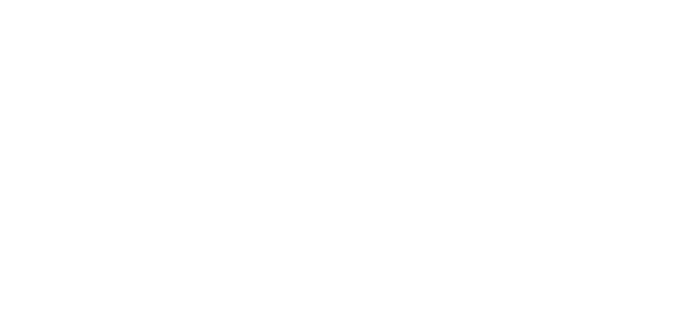
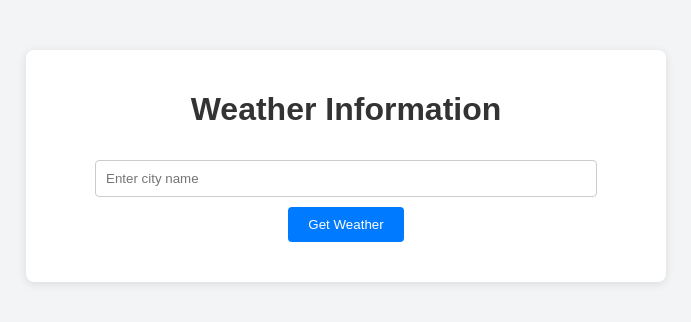
Before and after one commit to Hari-42/weather_app, a plain HTML site: page index.html in a window 1280 px wide. Shown: the whole page, without its empty margins (294-985 px from the left). Drawn offline with Linux system fonts and the light colour scheme.

Commit message:
html and css

```diff
--- a/index.html
+++ b/index.html
@@ -1,26 +1,19 @@
 <!DOCTYPE html>
-<html lang="de-CH">
+<html lang="en">
 <head>
     <meta charset="UTF-8">
-    <title>Title</title>
+    <meta name="viewport" content="width=device-width, initial-scale=1.0">
+    <title>Weather Information</title>
+    <link rel="stylesheet" href="styles.css">
 </head>
+<body>
+<div class="container">
+    <h1>Weather Information</h1>
+    <input type="text" id="cityInput" placeholder="Enter city name">
+    <button onclick="getWeather()">Get Weather</button>
+    <div class="result" id="result"></div>
+</div>
 
-<body>
-<header>
-    <nav>
-    </nav>
-</header>
-
-<main>
-    <article>
-        <section>
-        </section>
-        <section>
-        </section>
-    </article>
-</main>
-
-<footer>
-</footer>
+<script src="script.js"></script>
 </body>
 </html>
--- a/styles.css
+++ b/styles.css
@@ -0,0 +1,39 @@
+body {
+    font-family: Arial, sans-serif;
+    margin: 0;
+    padding: 0;
+    text-align: center;
+    background-color: #f3f4f6;
+}
+.container {
+    max-width: 600px;
+    margin: 50px auto;
+    padding: 20px;
+    background: white;
+    border-radius: 8px;
+    box-shadow: 0 2px 10px rgba(0, 0, 0, 0.1);
+}
+h1 {
+    color: #333;
+}
+input {
+    padding: 10px;
+    width: 80%;
+    margin: 10px 0;
+    border: 1px solid #ccc;
+    border-radius: 4px;
+}
+button {
+    padding: 10px 20px;
+    background-color: #007BFF;
+    color: white;
+    border: none;
+    border-radius: 4px;
+    cursor: pointer;
+}
+button:hover {
+    background-color: #0056b3;
+}
+.result {
+    margin-top: 20px;
+}
```
